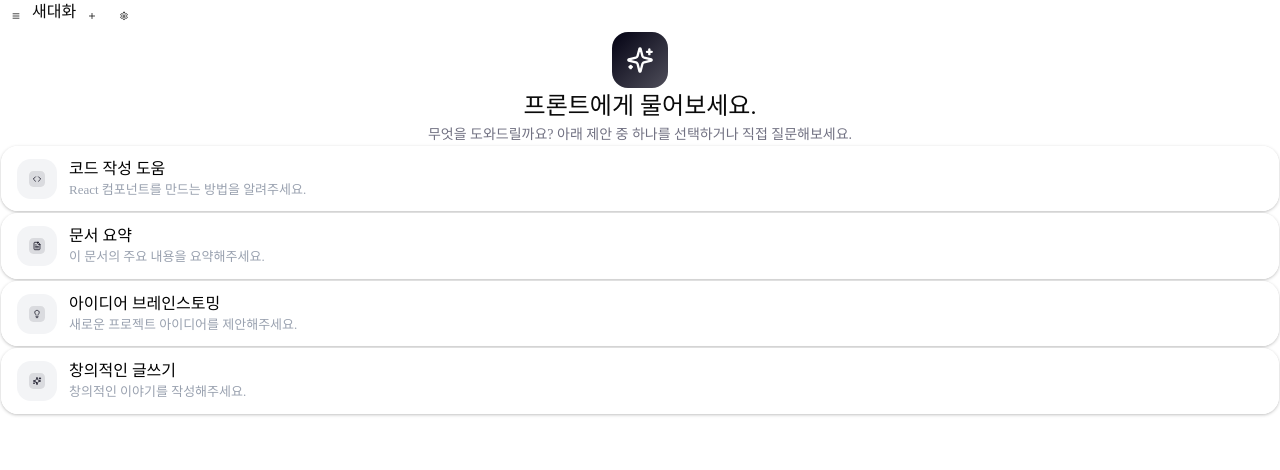
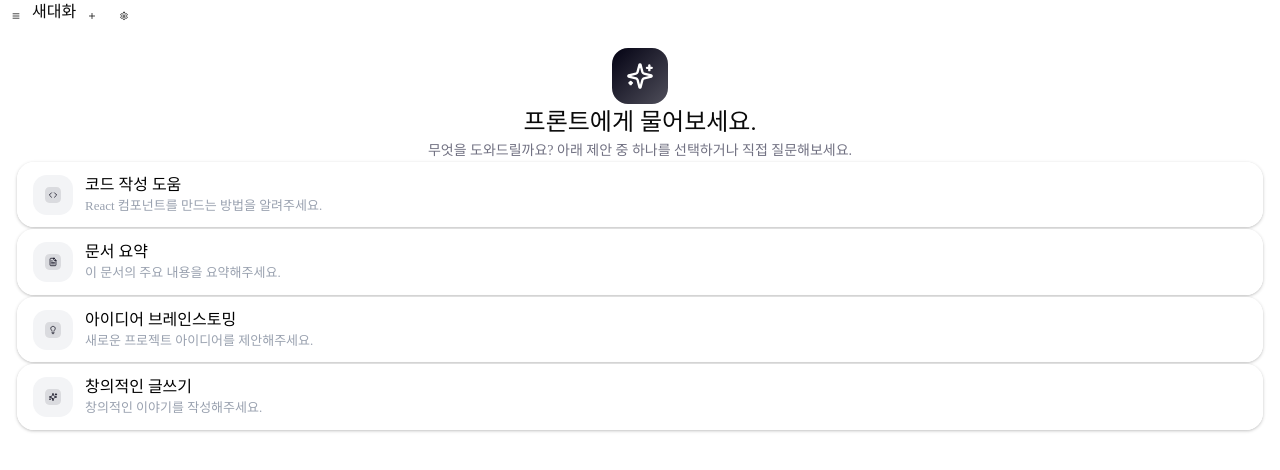
Before and after one commit to DoHyuk-Centric/frontie, a Next.js app: page / in a window 1280 px wide. Shown: the top 470 px of the page. Built offline with nearby package versions, Linux system fonts and the light colour scheme.

Commit message:
design: 레이아웃 수정, 불필요 import 삭제

```diff
--- a/app/Chat/page.tsx
+++ b/app/Chat/page.tsx
@@ -1,4 +1,3 @@
-import { Button } from "@/components/ui/button";
 import LogoIcon from "@/components/icons/LogoIcon";
 import ExampleQuestion from "@/components/chat/ExampleQuestion";
 import Code from "@/components/icons/chat/Code";
@@ -31,7 +30,7 @@ const questions = [
 
 export default function Chat() {
   return (
-    <main className="flex flex-col items-center">
+    <main className="flex flex-col items-center p-4">
       <LogoIcon />
       <h2 className="text-[24px]">프론트에게 물어보세요.</h2>
       <p className="text-[14px] text-[#717182] text-center">
```
